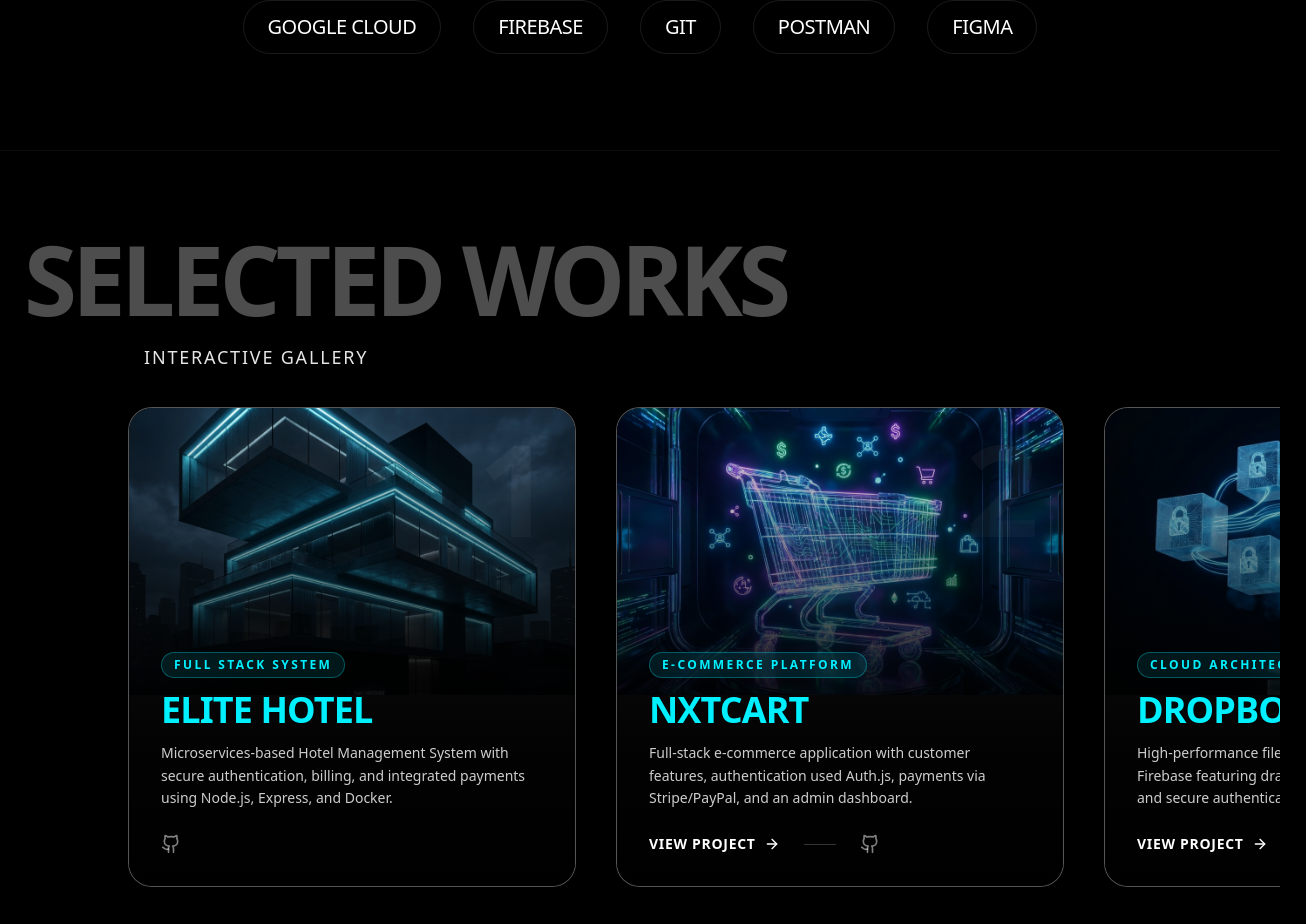
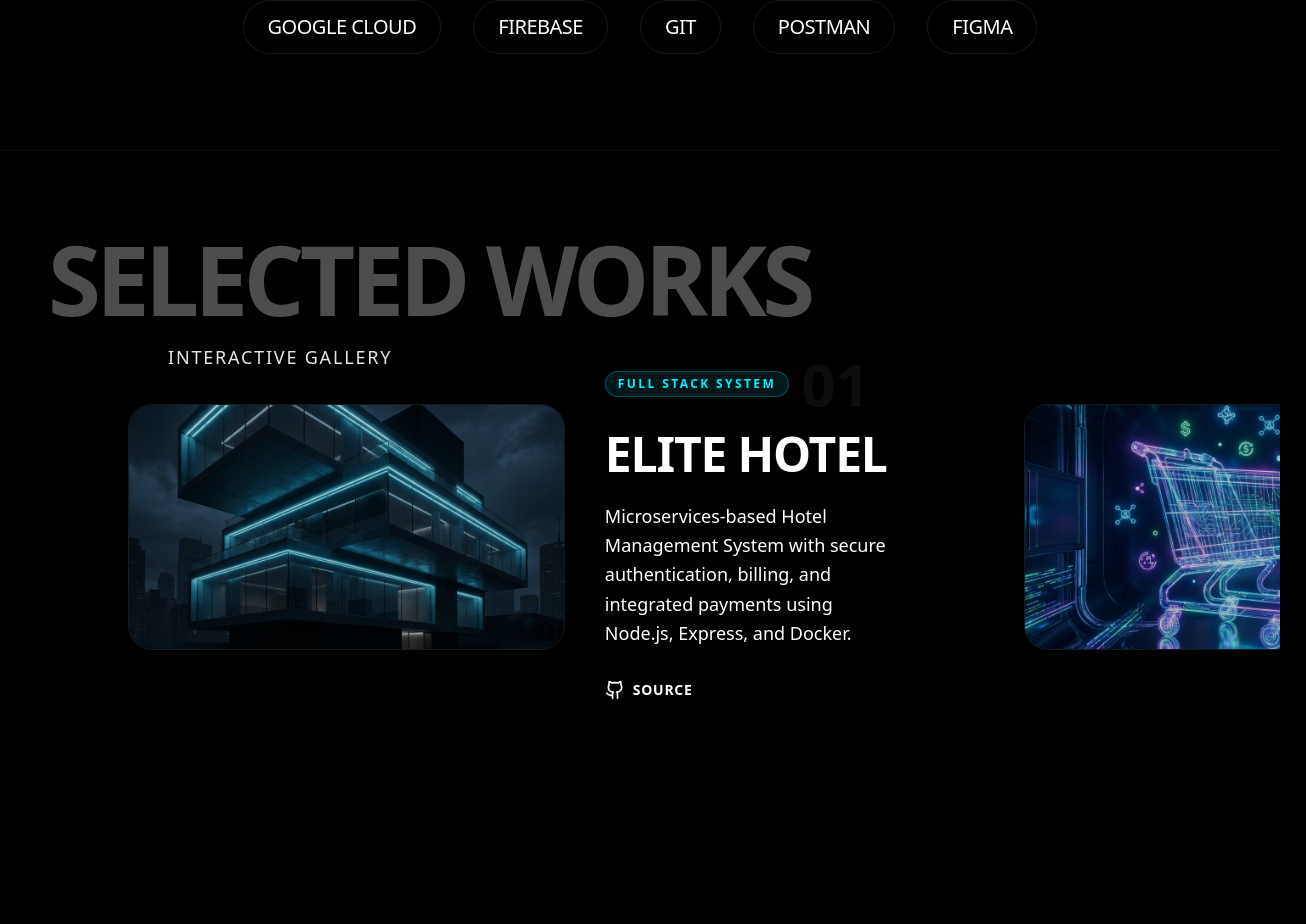
Before and after one commit to fawazv/portfolio_og, a Next.js app: page / in a window 1280 px wide. Shown: the part 2186-3110 px from the top of the page, 1306 px wide, since content can reach past the window. Built offline with nearby package versions, Linux system fonts and the light colour scheme; a web font is replaced by a local one.

Commit message:
feat: Add smooth scrolling, a responsive Navbar, a Projects section with horizontal scroll, and an ArticleModal, updating the root layout with new fonts and UI components.

```diff
--- a/src/app/layout.tsx
+++ b/src/app/layout.tsx
@@ -28,9 +28,9 @@
 };
 
 import CustomCursor from "@/components/ui/cursor";
-import SmoothScroll from "@/components/smooth-scroll";
 
 import Background from "@/components/ui/background";
+import SmoothScroll from "@/components/ui/smooth-scroll";
 
 export default function RootLayout({
   children,
@@ -48,10 +48,10 @@
           enableSystem
           disableTransitionOnChange
         >
+          <SmoothScroll />
           <Background />
           <NoiseOverlay />
           <CustomCursor />
-          <SmoothScroll />
           <Navbar />
           {children}
           <Footer />
--- a/src/components/layout/Navbar.tsx
+++ b/src/components/layout/Navbar.tsx
@@ -36,15 +36,11 @@
   const handleLogoClick = (e: React.MouseEvent<HTMLAnchorElement>) => {
     if (pathname === "/") {
       e.preventDefault();
-      const lenis = (window as any).lenis;
-      if (lenis) {
-        lenis.scrollTo(0);
-      } else {
-        window.scrollTo({
-          top: 0,
-          behavior: "smooth",
-        });
-      }
+      e.preventDefault();
+      window.scrollTo({
+        top: 0,
+        behavior: "smooth",
+      });
     }
   };
 
--- a/src/components/sections/Projects.tsx
+++ b/src/components/sections/Projects.tsx
@@ -1,12 +1,12 @@
 "use client";
 
-import { useRef, useState, memo } from "react";
+import { memo, useRef } from "react";
 import Image from "next/image";
 import { RevealHeader } from "@/components/ui/reveal-header";
-import { Github, ExternalLink, ArrowRight } from "lucide-react";
-import { gsap } from "gsap";
+import { Github, ArrowRight } from "lucide-react";
+import gsap from "gsap";
+import { ScrollTrigger } from "gsap/ScrollTrigger";
 import { useGSAP } from "@gsap/react";
-import { ScrollTrigger } from "gsap/ScrollTrigger";
 
 gsap.registerPlugin(ScrollTrigger);
 
@@ -54,43 +54,46 @@
 ];
 
 export default function Projects() {
-  const sectionRef = useRef<HTMLDivElement>(null);
-  const triggerRef = useRef<HTMLDivElement>(null);
+  const sectionRef = useRef<HTMLElement>(null);
+  const containerRef = useRef<HTMLDivElement>(null);
 
   useGSAP(() => {
+    // Only enable horizontal scroll on larger screens for better performance/UX on mobile
     const mm = gsap.matchMedia();
 
-    mm.add("(min-width: 1024px)", () => {
-      const totalWidth = sectionRef.current ? sectionRef.current.scrollWidth - window.innerWidth : 0;
+    mm.add("(min-width: 768px)", () => {
+      if (!containerRef.current) return;
 
-      gsap.to(sectionRef.current, {
-        x: -totalWidth,
+      const totalWidth = containerRef.current.scrollWidth;
+      const viewportWidth = window.innerWidth;
+      const xMovement = -(totalWidth - viewportWidth + 100); // 100px buffer
+
+      gsap.to(containerRef.current, {
+        x: xMovement,
         ease: "none",
-        willChange: "transform", // Hint browser for smoother scroll
         scrollTrigger: {
-          trigger: triggerRef.current,
+          trigger: sectionRef.current,
+          pin: true,
+          scrub: 1,
           start: "top top",
-          end: "+=3000",
-          scrub: 1,
-          pin: true,
+          end: () => `+=${containerRef.current!.scrollWidth - window.innerWidth}`,
+          invalidateOnRefresh: true,
           anticipatePin: 1,
-          invalidateOnRefresh: true,
         },
       });
     });
 
-    return () => mm.revert();
-  }, { scope: triggerRef });
+  }, { scope: sectionRef });
 
   return (
-    <section id="projects" className="overflow-hidden bg-background relative z-20">
-      <div ref={triggerRef}>
-
-        {/* Pinned Container */}
-        <div className="min-h-screen lg:h-screen flex flex-col justify-center relative">
-
-          {/* Section Header - Fixed Spacing & Visibility */}
-          <div className="container mx-auto px-6 mb-12 pt-10 relative lg:absolute lg:top-10 left-0 right-0 z-0 pointer-events-none">
+    <section
+      id="projects"
+      ref={sectionRef}
+      className="relative z-20 bg-background overflow-hidden"
+    >
+      <div className="py-20 md:h-screen md:flex md:flex-col md:justify-center">
+        <div className="container mx-auto px-6 mb-12 md:mb-0 md:absolute md:top-20 md:left-6 md:px-0 md:z-10">
+          <div className="mb-10 pl-6">
             <RevealHeader className="text-5xl md:text-8xl font-black uppercase tracking-tighter mb-4 text-foreground/30 dark:text-white/30 dark:mix-blend-overlay">
               Selected Works
             </RevealHeader>
@@ -99,16 +102,20 @@
               <p className="text-lg text-muted-foreground uppercase tracking-widest font-medium">Interactive Gallery</p>
             </div>
           </div>
+        </div>
 
-          {/* Horizontal Scroll Track - Mobile Vertical / Desktop Horizontal */}
+        {/* Projects Container */}
         <div
-            ref={sectionRef}
-            className="flex flex-col lg:flex-row gap-10 px-6 lg:px-32 w-full lg:w-fit items-center h-full pt-0 lg:pt-48 pb-20 lg:pb-0 relative z-20"
+          ref={containerRef}
+          className="flex flex-col md:flex-row gap-20 md:gap-32 px-6 md:px-0 md:pl-[10vw]"
         >
           {projects.map((project, index) => (
-              <ProjectCard key={index} project={project} index={index} />
+            <div key={index} className="shrink-0 w-full md:w-[80vw] lg:w-[60vw]">
+              <ProjectCard project={project} index={index} />
+            </div>
           ))}
-          </div>
+          {/* Extra spacer for horizontal scroll end feel */}
+          <div className="shrink-0 w-0 md:w-[10vw]" />
         </div>
       </div>
     </section>
@@ -116,65 +123,52 @@
 }
 
 const ProjectCard = memo(function ProjectCard({ project, index }: { project: any, index: number }) {
-  // Holographic Tilt Effect Logic could go here or simple CSS hover
   return (
-    <div
-      // Reduced dimensions for better overview
-      className="group relative h-[50vh] md:h-[60vh] w-full lg:w-[35vw] shrink-0
-                       perspective-1000 cursor-pointer will-change-transform"
-    >
-      <div className="relative w-full h-full duration-500 ease-out transform group-hover:-translate-y-4 group-hover:rotate-x-2 group-hover:scale-[1.02]">
+    <div className="group relative w-full perspective-1000">
+      <div className="flex flex-col lg:flex-row gap-10 items-center">
 
-        {/* Glass Panel Container - Optimized backdrop blur */}
-        <div className="absolute inset-0 bg-white/5 backdrop-blur-none md:backdrop-blur-xl border border-foreground/30 dark:border-white/30 lg:border-foreground/10 lg:dark:border-white/10 rounded-3xl overflow-hidden shadow-neon-blue/40 lg:shadow-2xl lg:dark:shadow-neon-blue/20 transition-all duration-500 lg:group-hover:border-foreground/30 lg:dark:group-hover:border-white/30 lg:group-hover:shadow-neon-blue/40">
-
-          {/* Image Layer */}
-          <div className="relative h-3/5 w-full overflow-hidden">
-            <div className="absolute inset-0 bg-linear-to-b from-transparent to-black/80 z-10" />
+        {/* Visual Side */}
+        <div className="w-full lg:w-3/5 relative aspect-video rounded-3xl overflow-hidden border border-foreground/10 dark:border-white/10 shadow-2xl transition-all duration-500 group-hover:shadow-neon-blue/20">
+          <div className="absolute inset-0 bg-black/20 z-10 transition-opacity duration-500 group-hover:opacity-0" />
           <Image
             src={project.image}
             alt={project.title}
             fill
-              sizes="(max-width: 768px) 100vw, (max-width: 1200px) 50vw, 35vw"
-              className="object-cover transition-transform duration-1000 group-hover:scale-110"
-              loading="lazy"
+            sizes="(max-width: 768px) 100vw, (max-width: 1200px) 60vw, 50vw"
+            className="object-cover transition-transform duration-700 group-hover:scale-105"
           />
-            {/* Number Watermark */}
-            <div className="absolute top-4 right-6 text-9xl font-black text-white/5 z-0 pointer-events-none">
-              {index + 1}
-            </div>
         </div>
 
-          {/* Content Layer - Tech Style */}
-          <div className="absolute bottom-0 w-full h-3/5 p-8 flex flex-col justify-end z-20 bg-linear-to-t from-black via-black/80 to-transparent">
-            <div>
-              <div className="flex items-center gap-3 mb-3">
-                <span className="text-white/90 dark:text-neon-blue text-xs font-bold uppercase tracking-[0.2em] px-3 py-1 border border-white/20 dark:border-neon-blue/30 rounded-full bg-white/10 dark:bg-neon-blue/10 backdrop-blur-md">
+        {/* Content Side */}
+        <div className="w-full lg:w-2/5 flex flex-col justify-center">
+          <div className="flex items-center gap-3 mb-4">
+            <span className="text-xs font-bold uppercase tracking-[0.2em] px-3 py-1 border border-foreground/20 dark:border-neon-blue/30 rounded-full bg-foreground/5 dark:bg-neon-blue/10 text-muted-foreground dark:text-neon-blue">
               {project.category}
             </span>
+            <span className="text-6xl font-black text-foreground/5 dark:text-white/5 pointer-events-none select-none">
+              0{index + 1}
+            </span>
           </div>
-              <h3 className="text-3xl md:text-4xl font-bold text-neon-blue lg:text-white uppercase tracking-tight mb-3 lg:group-hover:text-neon-blue transition-colors">
+
+          <h3 className="text-4xl md:text-5xl font-bold uppercase tracking-tight mb-6 group-hover:text-secondary transition-colors">
             {project.title}
           </h3>
-              <p className="text-white/80 lg:text-white/60 text-sm leading-relaxed line-clamp-3 lg:group-hover:text-white/80 transition-colors">
+
+          <p className="text-muted-foreground/80 text-lg leading-relaxed mb-8">
             {project.description}
           </p>
-            </div>
 
-            {/* Actions */}
-            <div className="flex items-center gap-6 mt-6 translate-y-0 opacity-100 lg:translate-y-4 lg:opacity-0 lg:group-hover:translate-y-0 lg:group-hover:opacity-100 transition-all duration-300">
+          <div className="flex items-center gap-6">
             {project.liveUrl && (
-                <>
-                  <a href={project.liveUrl} className="flex items-center gap-2 text-white hover:text-neon-blue transition-colors uppercase text-sm font-bold tracking-wider">
+              <a href={project.liveUrl} className="flex items-center gap-2 text-foreground dark:text-white hover:text-secondary transition-colors uppercase text-sm font-bold tracking-wider">
                 View Project <ArrowRight size={16} />
               </a>
-                  <div className="h-px w-8 bg-white/20" />
-                </>
             )}
-              <a href={project.githubUrl} className="text-white/50 hover:text-white transition-colors">
+            {project.liveUrl && <div className="h-4 w-px bg-foreground/20 dark:bg-white/20" />}
+            <a href={project.githubUrl} className="flex items-center gap-2 text-muted-foreground hover:text-foreground dark:hover:text-white transition-colors uppercase text-sm font-bold tracking-wider">
               <Github size={20} />
+              <span>Source</span>
             </a>
-            </div>
           </div>
         </div>
       </div>
--- a/src/components/smooth-scroll.tsx
+++ /dev/null
@@ -1,53 +0,0 @@
-"use client";
-
-import { useLayoutEffect } from "react";
-import Lenis from "lenis";
-
-export default function SmoothScroll() {
-  useLayoutEffect(() => {
-    const lenis = new Lenis({
-      duration: 1.5,
-      easing: (t) => Math.min(1, 1.001 - Math.pow(2, -10 * t)),
-      orientation: "vertical",
-      gestureOrientation: "vertical",
-      smoothWheel: true,
-      wheelMultiplier: 1.2,
-      touchMultiplier: 2,
-    });
-
-    (window as any).lenis = lenis;
-
-    function raf(time: number) {
-      lenis.raf(time);
-      requestAnimationFrame(raf);
-    }
-
-    requestAnimationFrame(raf);
-
-    const handleAnchorClick = (e: MouseEvent) => {
-      const target = e.target as HTMLElement;
-      const anchor = target.closest("a");
-
-      if (anchor) {
-        const href = anchor.getAttribute("href");
-        if (href?.startsWith("#") && href.length > 1) {
-          e.preventDefault();
-          const targetElement = document.querySelector(href);
-          if (targetElement) {
-            lenis.scrollTo(targetElement as HTMLElement);
-          }
-        }
-      }
-    };
-
-    document.addEventListener("click", handleAnchorClick);
-
-    return () => {
-      lenis.destroy();
-      delete (window as any).lenis;
-      document.removeEventListener("click", handleAnchorClick);
-    };
-  }, []);
-
-  return null;
-}
--- a/src/components/ui/article-modal.tsx
+++ b/src/components/ui/article-modal.tsx
@@ -84,7 +84,6 @@
                         {/* Scrollable Area */}
                         <div
                             className="flex-1 overflow-y-auto custom-scrollbar"
-                            data-lenis-prevent
                         >
                             <div className="relative h-64 md:h-96 w-full mb-8">
                                 <Image
--- /dev/null
+++ b/src/components/ui/smooth-scroll.tsx
@@ -0,0 +1,39 @@
+"use client";
+import { useEffect } from "react";
+import Lenis from "lenis";
+import gsap from "gsap";
+import { ScrollTrigger } from "gsap/ScrollTrigger";
+
+export default function SmoothScroll() {
+    useEffect(() => {
+        gsap.registerPlugin(ScrollTrigger);
+
+        const lenis = new Lenis({
+            duration: 1.2,
+            easing: (t) => Math.min(1, 1.001 - Math.pow(2, -10 * t)), // Default easing
+            orientation: "vertical",
+            gestureOrientation: "vertical",
+            smoothWheel: true,
+            wheelMultiplier: 1,
+            touchMultiplier: 2,
+        });
+
+        // Sync Lenis scroll with ScrollTrigger
+        lenis.on('scroll', ScrollTrigger.update);
+
+        // Add Lenis update to GSAP ticker
+        gsap.ticker.add((time) => {
+            lenis.raf(time * 1000);
+        });
+
+        // Disable lag smoothing to prevent jumpiness
+        gsap.ticker.lagSmoothing(0);
+
+        return () => {
+            gsap.ticker.remove(lenis.raf);
+            lenis.destroy();
+        };
+    }, []);
+
+    return null;
+}
```
Lines whose indentation alone changed are shown as unchanged.
